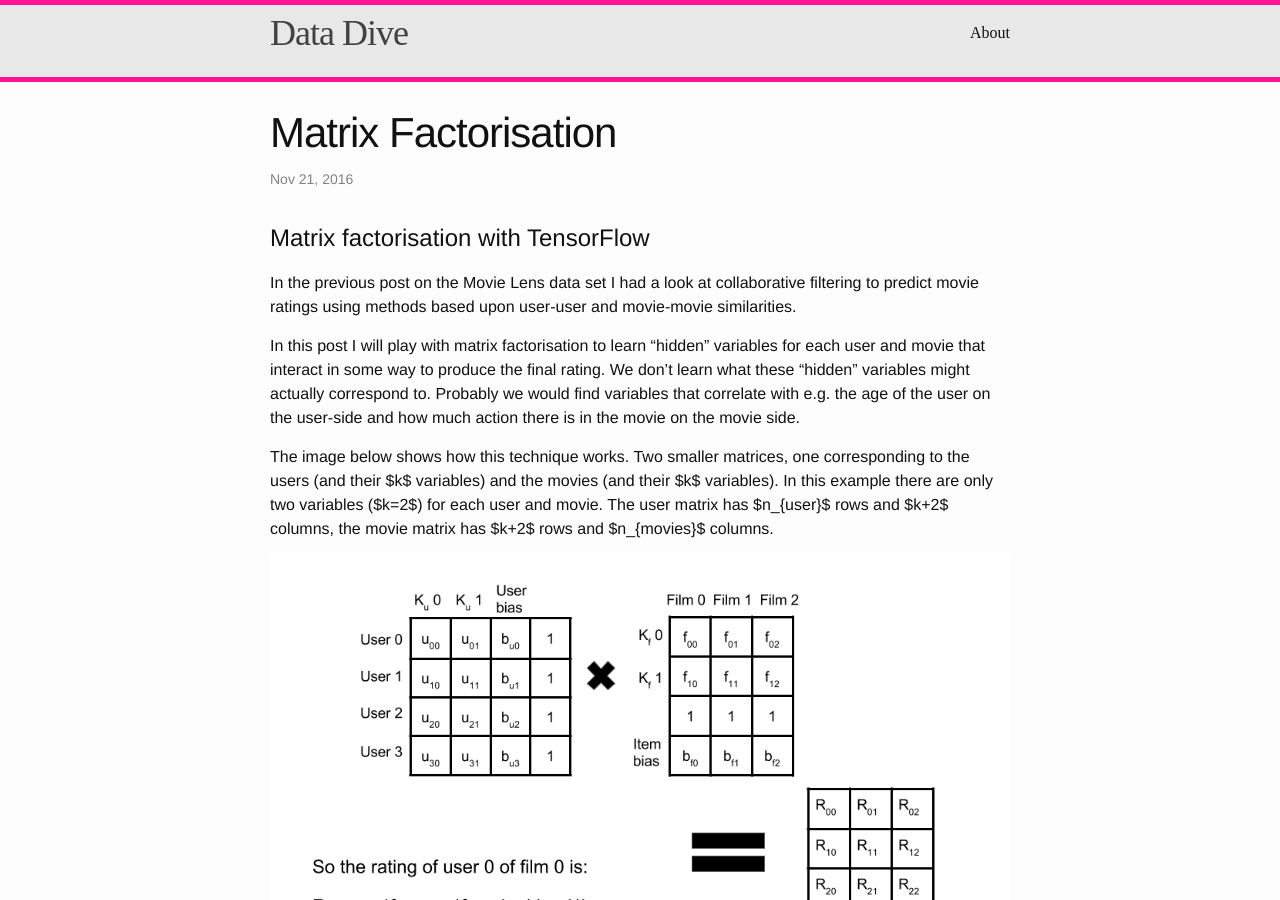
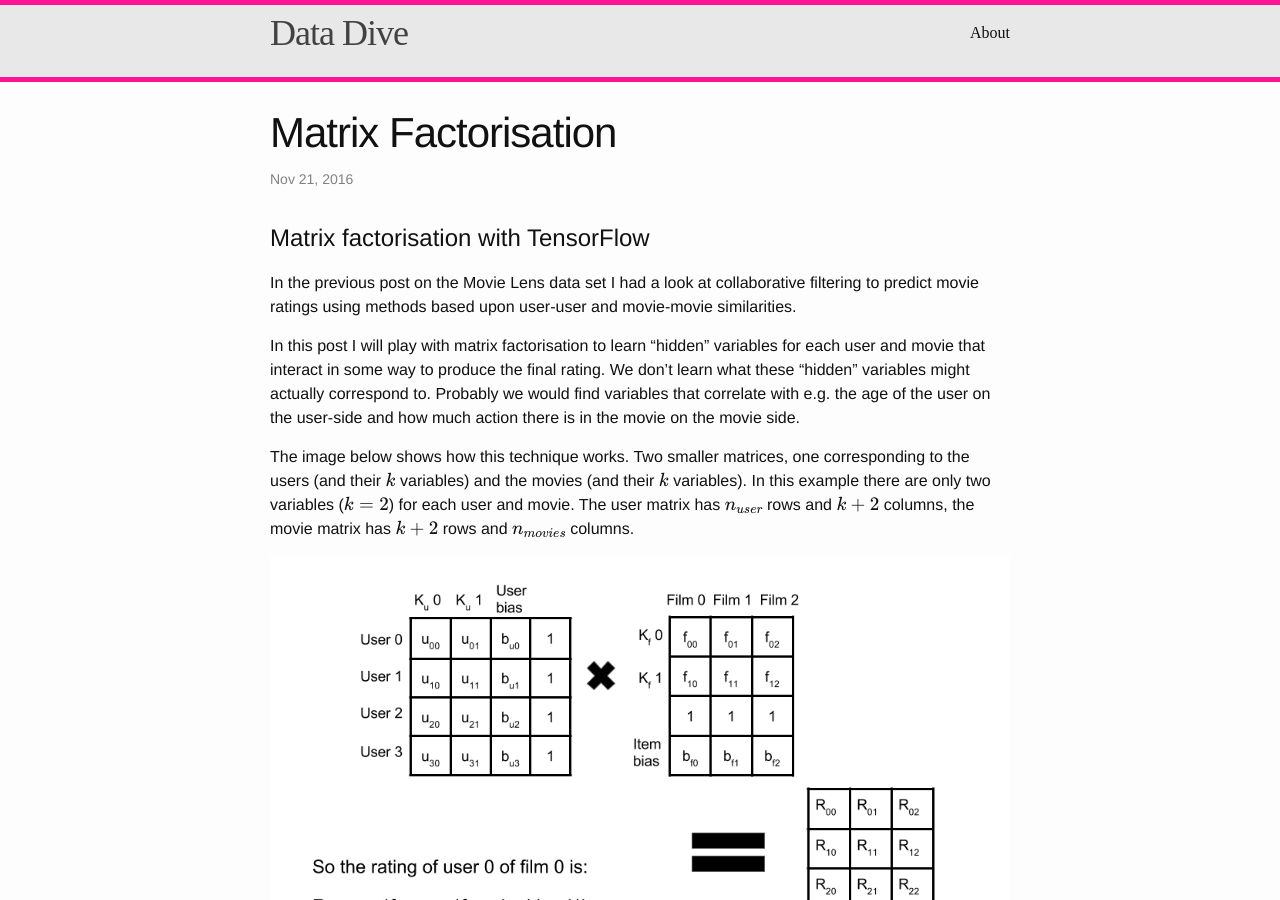
Before and after one commit to alexabate/alexabate.github.io, a Jekyll site: the page built from _posts/2016-11-21-matrix-factorization.md, in a window 1280 px wide and 900 px high. Built offline with Jekyll 4.4.1, drawn with Linux system fonts in a browser that asks for light colours; some web fonts are replaced; formulas are drawn with MathJax 3; some of the changed text lies outside the part shown.

```diff
--- a/_posts/2016-11-21-matrix-factorization.md
+++ b/_posts/2016-11-21-matrix-factorization.md
@@ -22,10 +22,10 @@ Probably we would find variables that correlate with e.g. the age of the user on
 the user-side and how much action there is in the movie on the movie side.
 
 The image below shows how this technique works. Two smaller matrices, one
-corresponding to the users (and their $k$ variables) and the movies (and their
-$k$ variables). In this example there are only two variables ($k=2$) for each
-user and movie. The user matrix has $n_{user}$ rows and $k+2$ columns, the movie
-matrix has $k+2$ rows and $n_{movies}$ columns.
+corresponding to the users (and their $$k$$ variables) and the movies (and their
+$$k$$ variables). In this example there are only two variables ($$k=2$$) for each
+user and movie. The user matrix has $$n_{user}$$ rows and $$k+2$$ columns, the movie
+matrix has $$k+2$$ rows and $$n_{movies}$$ columns.
 
 ![png]({{ BASE_PATH }}/images/MF.png)
 
```
Also changed, not shown: other parts of _posts/2016-11-21-matrix-factorization.md (+1 -1 lines).
